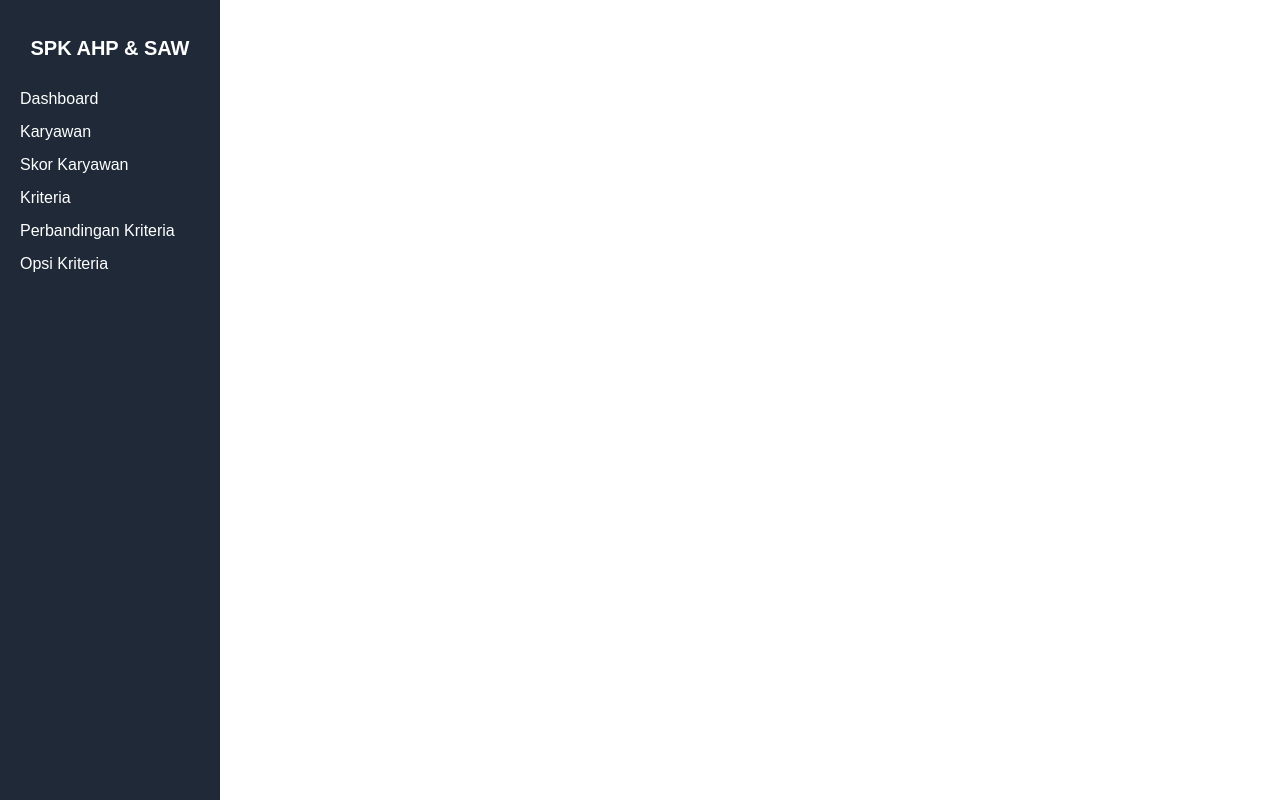
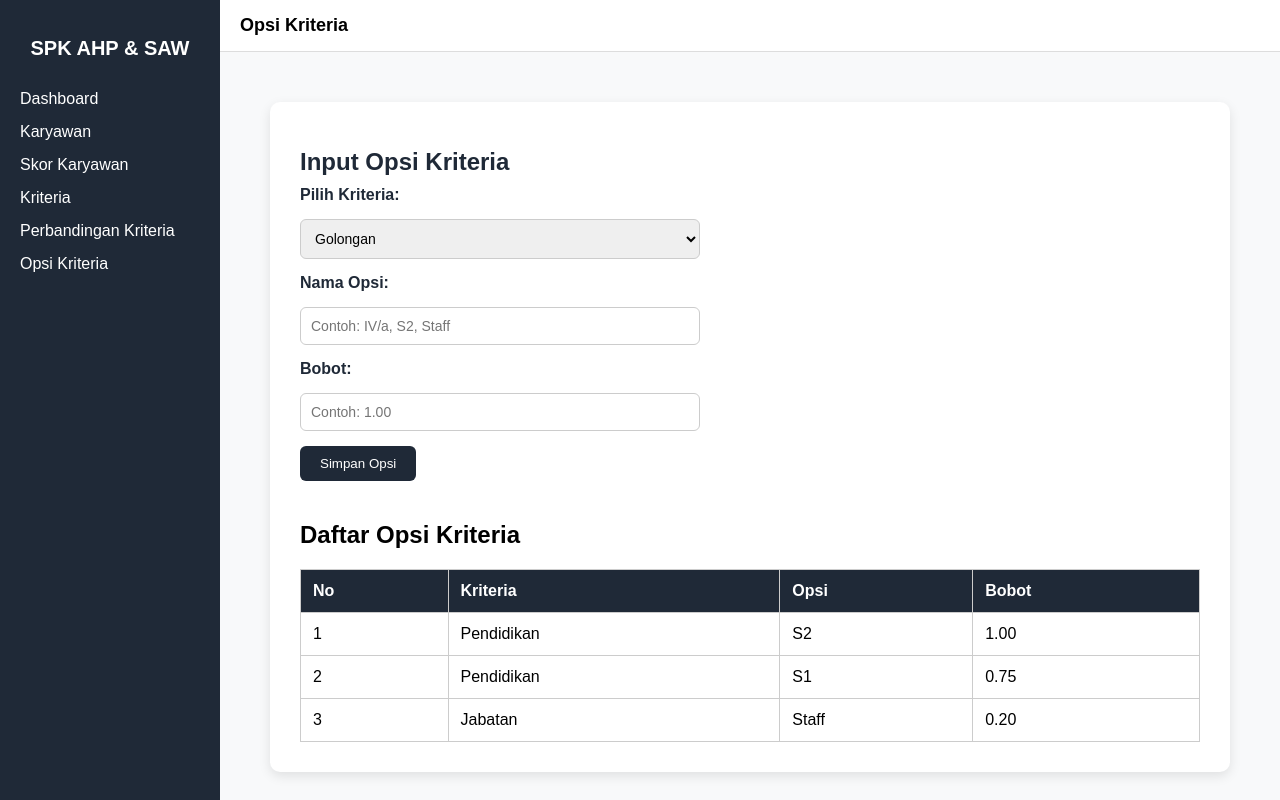
Before and after one commit to naufal-alwi-p/spk-ahp-saw, a Python web app: template app/templates/opsi_kriteria.html in a window 1280 px wide. Run offline with Jinja, Linux system fonts and the light colour scheme; the template is opened without the code that fills it, so the values that code supplies are empty.

Commit message:
Update opsi kriteria

```diff
--- a/app/templates/opsi_kriteria.html
+++ b/app/templates/opsi_kriteria.html
@@ -3,7 +3,7 @@
 <head>
     <meta charset="UTF-8">
     <title>Opsi Kriteria</title>
-    <link rel="stylesheet" href="/static/css/style.css">
+    <link rel="stylesheet" href="/interface/static/css/style.css">
 </head>
 <body>
 
@@ -11,11 +11,70 @@
     <div class="sidebar">
         <h2>SPK AHP & SAW</h2>
         <ul>
-            <li><a href="/templates/dashboard.html">Dashboard</a></li>
-            <li><a href="/templates/karyawan.html">Karyawan</a></li>
-            <li><a href="/templates/skor_karyawan.html">Skor Karyawan</a></li>
-            <li><a href="/templates/kriteria.html">Kriteria</a></li>
-            <li><a href="/templates/perbandingan_kriteria.html">Perbandingan Kriteria</a></li>
-            <li><a href="/templates/opsi_kriteria.html">Opsi Kriteria</a></li>
+            <li><a href="/interface/templates/dashboard.html">Dashboard</a></li>
+            <li><a href="/interface/templates/karyawan.html">Karyawan</a></li>
+            <li><a href="/interface/templates/skor_karyawan.html">Skor Karyawan</a></li>
+            <li><a href="/interface/templates/kriteria.html">Kriteria</a></li>
+            <li><a href="/interface/templates/perbandingan_kriteria.html">Perbandingan Kriteria</a></li>
+            <li><a href="/interface/templates/opsi_kriteria.html">Opsi Kriteria</a></li>
         </ul>
     </div>
+
+         <!-- Konten Utama -->
+         <div class="main-content">
+            <div class="navbar">
+                <div class="navbar-title">Opsi Kriteria</div>
+            </div>
+
+            <div class="container">
+                <h1>Input Opsi Kriteria</h1>
+                <form id="form-opsi">
+                    <label for="kriteria">Pilih Kriteria:</label>
+                    <select id="kriteria" name="kriteria">
+                        <option value="golongan">Golongan</option>
+                        <option value="eselon">Eselon</option>
+                        <option value="jabatan">Jabatan</option>
+                        <option value="pendidikan">Pendidikan</option>
+                    </select>
+
+                    <label for="opsi">Nama Opsi:</label>
+                    <input type="text" id="opsi" name="opsi" placeholder="Contoh: IV/a, S2, Staff">
+
+                    <label for="bobot">Bobot:</label>
+                    <input type="number" step="0.01" id="bobot" name="bobot" placeholder="Contoh: 1.00">
+
+                    <button type="submit">Simpan Opsi</button>
+                </form>
+
+                <h2>Daftar Opsi Kriteria</h2>
+                <table class="table-kriteria">
+                    <thead>
+                        <tr>
+                            <th>No</th>
+                            <th>Kriteria</th>
+                            <th>Opsi</th>
+                            <th>Bobot</th>
+                        </tr>
+                    </thead>
+                    <tbody>
+                        <tr>
+                            <td>1</td>
+                            <td>Pendidikan</td>
+                            <td>S2</td>
+                            <td>1.00</td>
+                        </tr>
+                        <tr>
+                            <td>2</td>
+                            <td>Pendidikan</td>
+                            <td>S1</td>
+                            <td>0.75</td>
+                        </tr>
+                        <tr>
+                            <td>3</td>
+                            <td>Jabatan</td>
+                            <td>Staff</td>
+                            <td>0.20</td>
+                        </tr>
+                    </tbody>
+                </table>
+            </div>
```
